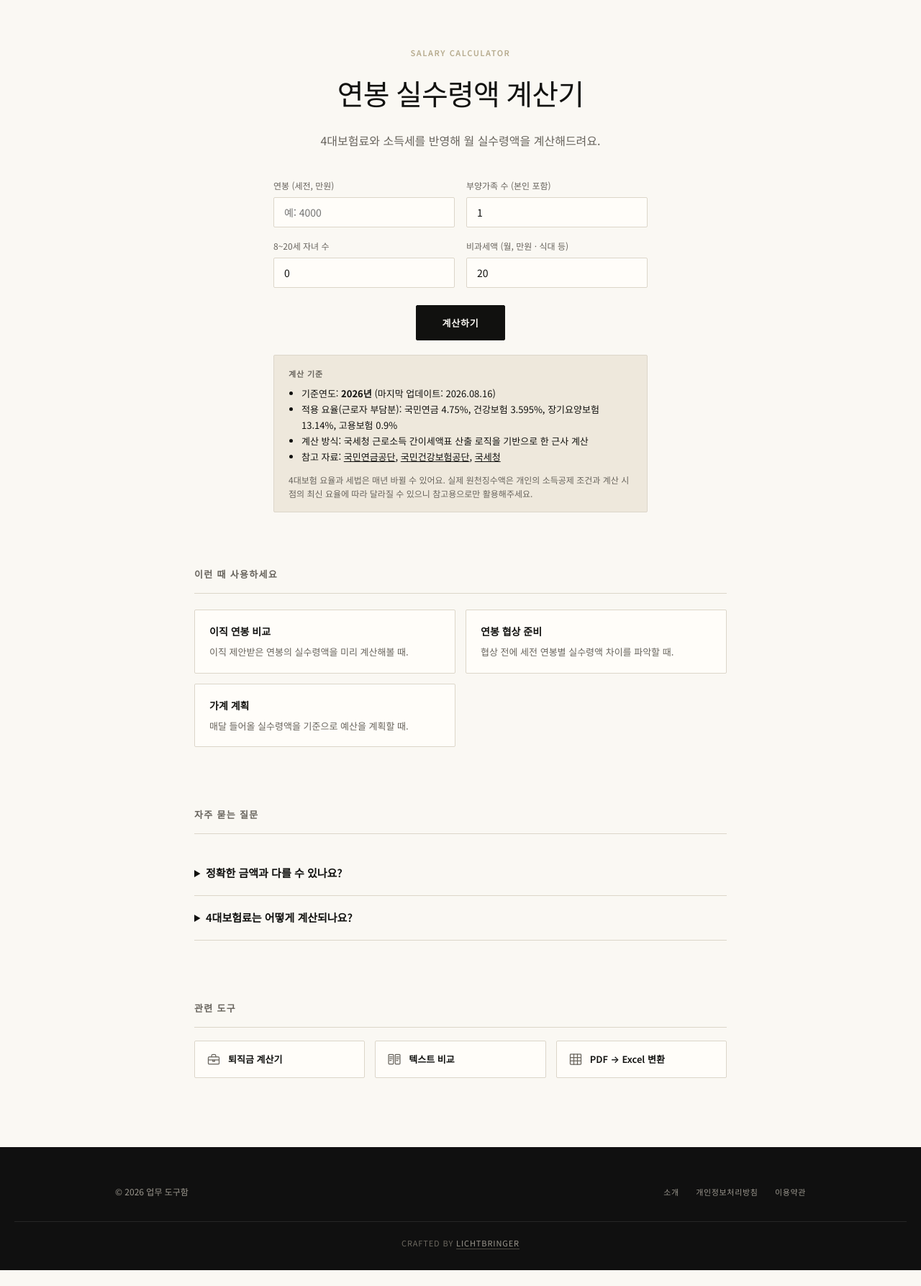
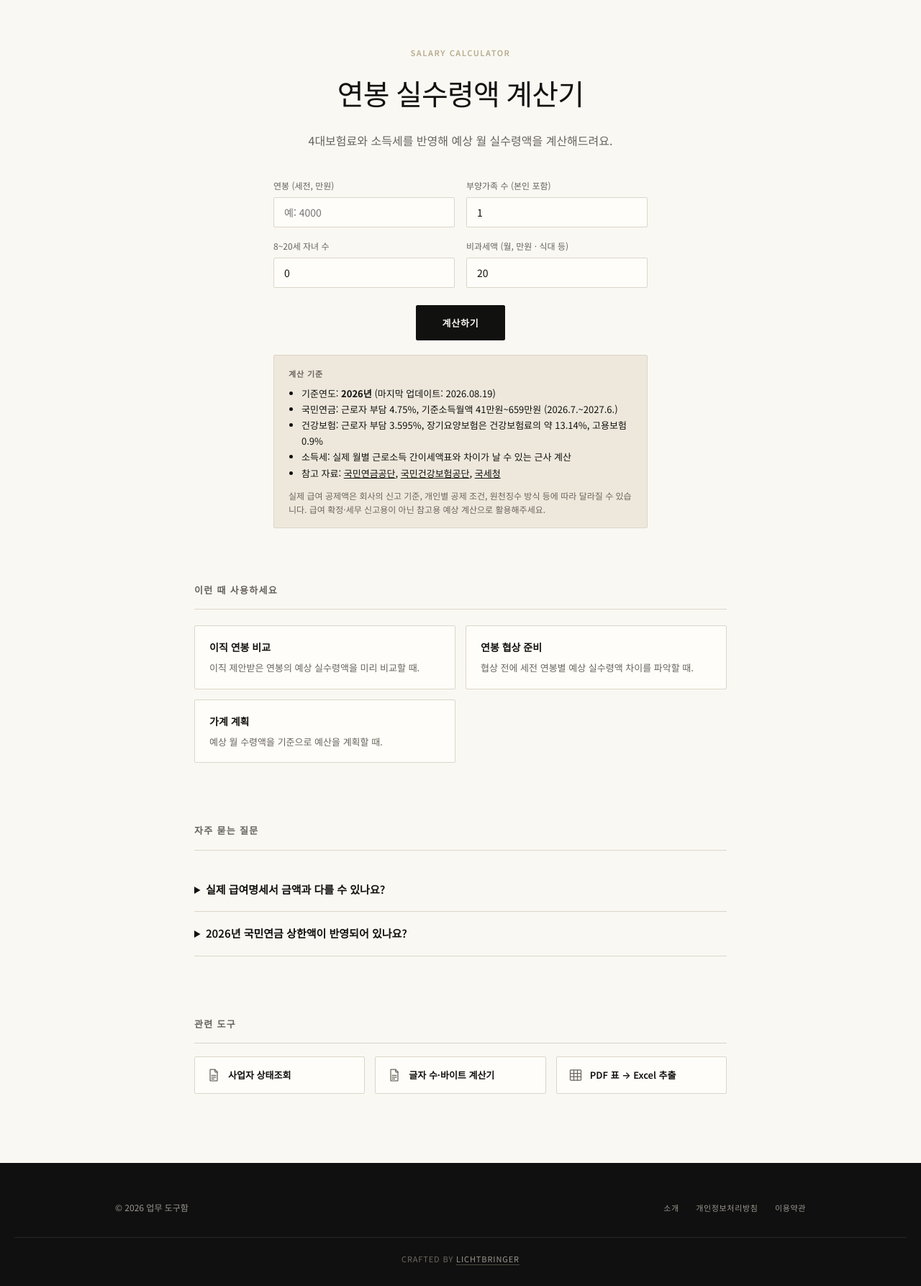
Before and after one commit to Mine-94/office-toolbox-site, a Flask app: page /salary-calculator in a window 1280 px wide. Shown: the part 175-1962 px from the top of the page at 72% size. Before the commit the page ends 1940 px from the top, so only its background shows below. Run offline with Flask 3, Linux system fonts and the light colour scheme.

Commit message:
연봉 계산기 기준정보 및 관련도구 정리

```diff
--- a/templates/salary_calculator.html
+++ b/templates/salary_calculator.html
@@ -1,12 +1,12 @@
 {% extends "base.html" %}
 {% from "_icons.html" import icon %}
-{% block title %}연봉 실수령액 계산기 – 4대보험·세금 반영 무료 계산 | 사무실 공구함{% endblock %}
-{% block description %}4대보험료와 세금을 반영한 월 실수령액을 무료로 계산해보세요.{% endblock %}
+{% block title %}연봉 실수령액 계산기 – 4대보험·세금 반영 예상 계산 | 업무 도구함{% endblock %}
+{% block description %}2026년 4대보험 요율과 국민연금 기준소득월액 상·하한을 반영해 예상 월 실수령액을 계산하세요.{% endblock %}
 {% block content %}
 <section class="hero container">
   <span class="eyebrow">SALARY CALCULATOR</span>
   <h1>연봉 실수령액 계산기</h1>
-  <p class="subtitle">4대보험료와 소득세를 반영해 월 실수령액을 계산해드려요.</p>
+  <p class="subtitle">4대보험료와 소득세를 반영해 예상 월 실수령액을 계산해드려요.</p>
 
   <div class="calc-form">
     <div class="calc-field">
@@ -34,12 +34,13 @@
   <div class="calc-basis">
     <p class="calc-basis-title">계산 기준</p>
     <ul>
-      <li>기준연도: <strong>2026년</strong> (마지막 업데이트: 2026.08.16)</li>
-      <li>적용 요율(근로자 부담분): 국민연금 4.75%, 건강보험 3.595%, 장기요양보험 13.14%, 고용보험 0.9%</li>
-      <li>계산 방식: 국세청 근로소득 간이세액표 산출 로직을 기반으로 한 근사 계산</li>
+      <li>기준연도: <strong>2026년</strong> (마지막 업데이트: 2026.08.19)</li>
+      <li>국민연금: 근로자 부담 4.75%, 기준소득월액 41만원~659만원 (2026.7.~2027.6.)</li>
+      <li>건강보험: 근로자 부담 3.595%, 장기요양보험은 건강보험료의 약 13.14%, 고용보험 0.9%</li>
+      <li>소득세: 실제 월별 근로소득 간이세액표와 차이가 날 수 있는 근사 계산</li>
       <li>참고 자료: <a href="https://www.nps.or.kr" target="_blank" rel="noopener">국민연금공단</a>, <a href="https://www.nhis.or.kr" target="_blank" rel="noopener">국민건강보험공단</a>, <a href="https://www.nts.go.kr" target="_blank" rel="noopener">국세청</a></li>
     </ul>
-    <p class="calc-basis-disclaimer">4대보험 요율과 세법은 매년 바뀔 수 있어요. 실제 원천징수액은 개인의 소득공제 조건과 계산 시점의 최신 요율에 따라 달라질 수 있으니 참고용으로만 활용해주세요.</p>
+    <p class="calc-basis-disclaimer">실제 급여 공제액은 회사의 신고 기준, 개인별 공제 조건, 원천징수 방식 등에 따라 달라질 수 있습니다. 급여 확정·세무 신고용이 아닌 참고용 예상 계산으로 활용해주세요.</p>
   </div>
 </section>
 
@@ -50,15 +51,15 @@
   <div class="usecase-list">
     <div class="usecase-item">
       <h4>이직 연봉 비교</h4>
-      <p>이직 제안받은 연봉의 실수령액을 미리 계산해볼 때.</p>
+      <p>이직 제안받은 연봉의 예상 실수령액을 미리 비교할 때.</p>
     </div>
     <div class="usecase-item">
       <h4>연봉 협상 준비</h4>
-      <p>협상 전에 세전 연봉별 실수령액 차이를 파악할 때.</p>
+      <p>협상 전에 세전 연봉별 예상 실수령액 차이를 파악할 때.</p>
     </div>
     <div class="usecase-item">
       <h4>가계 계획</h4>
-      <p>매달 들어올 실수령액을 기준으로 예산을 계획할 때.</p>
+      <p>예상 월 수령액을 기준으로 예산을 계획할 때.</p>
     </div>
   </div>
 </section>
@@ -66,21 +67,21 @@
 <section class="faq container">
   <h2>자주 묻는 질문</h2>
   <details>
-    <summary>정확한 금액과 다를 수 있나요?</summary>
-    <p>네. 이 계산기는 근로소득공제·세액공제 등 법정 공제 구조를 반영한 근사치로, 실제 원천징수세액표와 소폭 차이가 날 수 있어요.</p>
+    <summary>실제 급여명세서 금액과 다를 수 있나요?</summary>
+    <p>네. 개인별 공제조건과 실제 원천징수 간이세액표 적용 방식에 따라 차이가 날 수 있습니다.</p>
   </details>
   <details>
-    <summary>4대보험료는 어떻게 계산되나요?</summary>
-    <p>국민연금 4.75%, 건강보험 3.595%, 장기요양보험(건강보험료의 13.14%), 고용보험 0.9%를 반영해요.</p>
+    <summary>2026년 국민연금 상한액이 반영되어 있나요?</summary>
+    <p>네. 2026년 7월부터 적용되는 기준소득월액 하한 41만원, 상한 659만원을 반영합니다.</p>
   </details>
 </section>
 
 <section class="related-tools container">
   <h2>관련 도구</h2>
   <div class="related-tools-grid">
-    <a class="related-tool-link" href="{{ url_for('severance_calculator_page') }}">{{ icon("severance-calculator") }}퇴직금 계산기</a>
-    <a class="related-tool-link" href="{{ url_for('text_diff_page') }}">{{ icon("text-diff") }}텍스트 비교</a>
-    <a class="related-tool-link" href="{{ url_for('pdf_to_excel_page') }}">{{ icon("pdf-to-excel") }}PDF → Excel 변환</a>
+    <a class="related-tool-link" href="{{ url_for('business_status_page') }}">{{ icon("document") }}사업자 상태조회</a>
+    <a class="related-tool-link" href="{{ url_for('char_counter_page') }}">{{ icon("document") }}글자 수·바이트 계산기</a>
+    <a class="related-tool-link" href="{{ url_for('pdf_to_excel_page') }}">{{ icon("pdf-to-excel") }}PDF 표 → Excel 추출</a>
   </div>
 </section>
 
```
